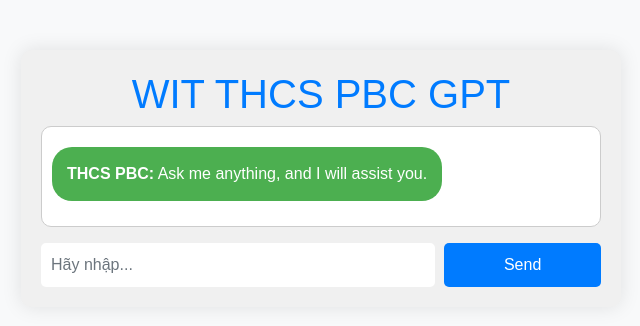
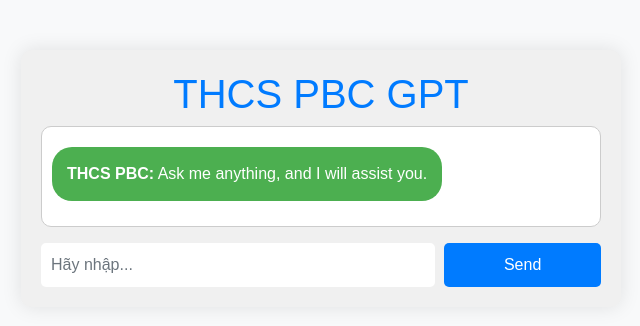
Before and after one commit to Trungdoan2009/thcspbcgpt, a Django app: page / in a window 1280 px wide. Shown: the top 326 px of the page, without its empty margins (319-959 px from the left). Run offline with Django 3.2, Linux system fonts and the light colour scheme.

Commit message:
chatgpt.html

```diff
--- a/tools/templates/tools/chatgpt.html
+++ b/tools/templates/tools/chatgpt.html
@@ -118,7 +118,7 @@
 
 <section>
     <div class="container container-chat mt-5">
-        <h1>WIT THCS PBC GPT</h1>
+        <h1>THCS PBC GPT</h1>
         <div id="chat">
             <!-- Initial Conversation -->
             <div class="assistant-bubble chat-bubble"><b>{{site_name}} THCS PBC:</b> Ask me anything, and I will assist you.</div>
```
